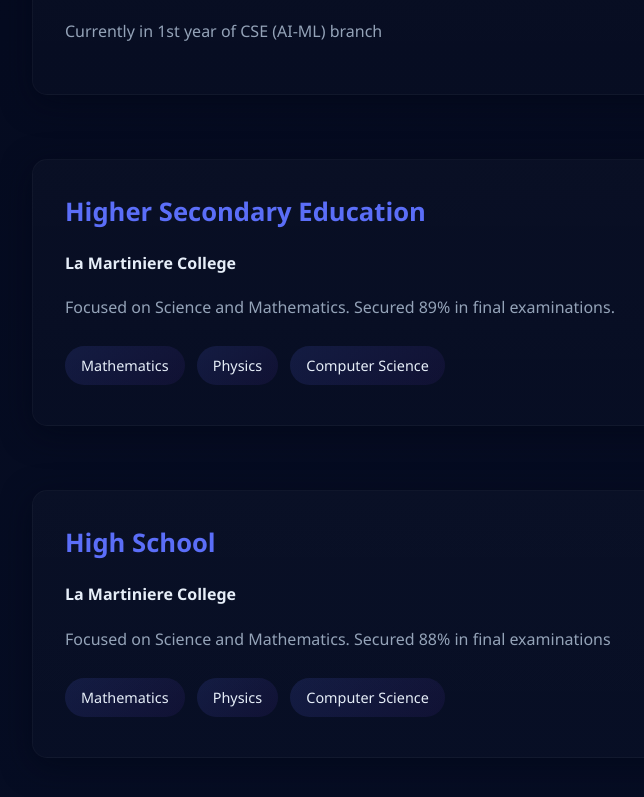
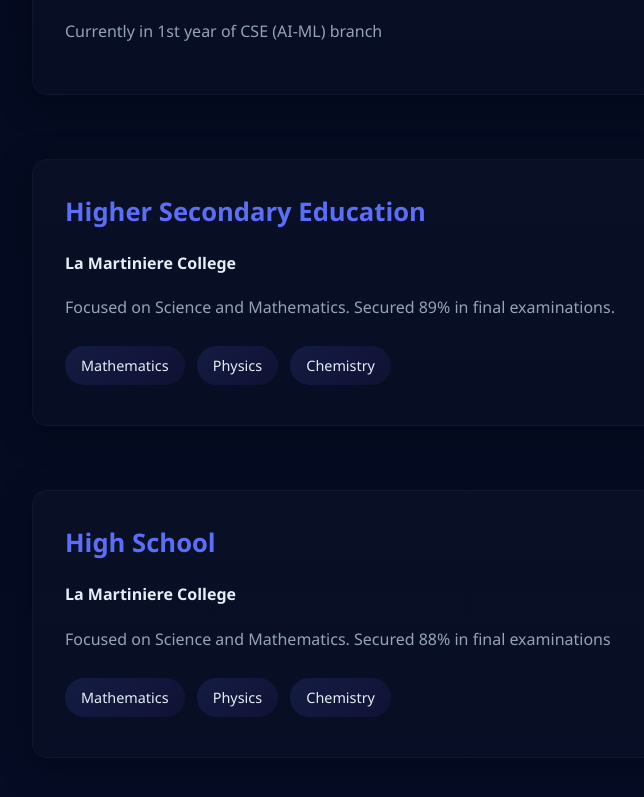
Before and after one commit to apt2527/Arpit-Abhinav-Chauhan-Portfolio, a plain HTML site: page index.html in a window 1280 px wide. Shown: the part 2214-3011 px from the top of the page, without its empty margins (40-684 px from the left). Drawn offline with Linux system fonts and the light colour scheme.

Commit message:
Update index.html

```diff
--- a/index.html
+++ b/index.html
@@ -47,7 +47,7 @@
                 </div>
             </div>
             <div>
-                <p><strong>Experience:</strong> 6 months of experience</p>
+                <!-- <p><strong>Experience:</strong> 6 months of experience</p> -->
                 <p><strong>Location:</strong> Lucknow, India</p>
                 <p><strong>Education:</strong> KIET Group of Institutions</p>
                 <p>I believe in continuous learning and staying updated with the latest technologies to deliver the best solutions for every project.</p>
@@ -82,7 +82,7 @@
                 <div>
                     <span>Mathematics</span>
                     <span>Physics</span>
-                    <span>Computer Science</span>
+                    <span>Chemistry</span>
                 </div>
             </div>
 
@@ -93,7 +93,7 @@
                 <div>
                     <span>Mathematics</span>
                     <span>Physics</span>
-                    <span>Computer Science</span>
+                    <span>Chemistry</span>
                 </div>
             </div>
         </div>
@@ -133,4 +133,5 @@
         <p>&copy; 2025 All rights reserved.</p>
     </footer>
 </body>
+
 </html>
```
